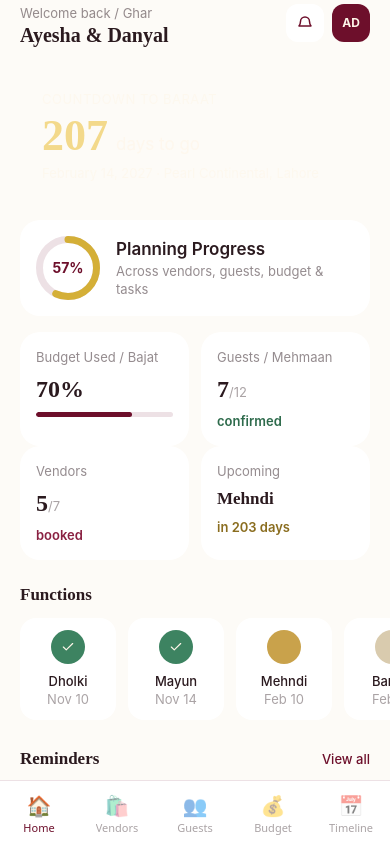
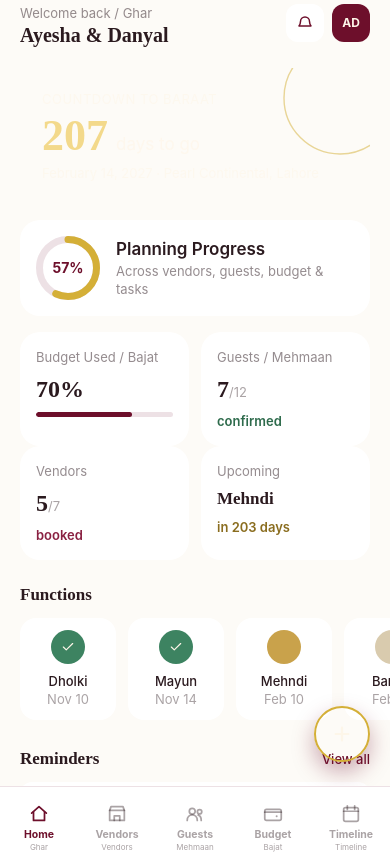
Before and after one commit to AffanHussain15/wedding-management-system, a React Native app: screen /Main in a window 390 px wide. Built offline with nearby package versions, Linux system fonts and the light colour scheme.

Commit message:
Polishing UI

```diff
--- /dev/null
+++ b/src/components/common/Fab.tsx
@@ -0,0 +1,109 @@
+/**
+ * Floating action button. With `actions`, tapping toggles a menu of pills;
+ * otherwise it fires `onPress`.
+ */
+
+import React, { useState } from 'react';
+import { Pressable, StyleSheet, View } from 'react-native';
+
+import { colors, radius, spacing } from '@theme';
+import { AppText } from './AppText';
+import { GradientView } from './GradientView';
+import { Icon } from './Icon';
+
+const GRADIENT = ['#8A2142', '#6D0F2B'] as const;
+
+export interface FabAction {
+  label: string;
+  onPress: () => void;
+}
+
+export interface FabProps {
+  onPress?: () => void;
+  actions?: FabAction[];
+  /** Distance from the bottom (to clear the tab bar). */
+  bottom?: number;
+}
+
+export function Fab({ onPress, actions, bottom = 24 }: FabProps): React.JSX.Element {
+  const [open, setOpen] = useState(false);
+  const hasMenu = !!actions?.length;
+
+  const handlePress = () => {
+    if (hasMenu) setOpen(o => !o);
+    else onPress?.();
+  };
+
+  return (
+    <View style={[styles.wrap, { bottom }]} pointerEvents="box-none">
+      {hasMenu && open ? (
+        <View style={styles.menu}>
+          {actions!.map(a => (
+            <Pressable
+              key={a.label}
+              style={styles.menuItem}
+              onPress={() => {
+                setOpen(false);
+                a.onPress();
+              }}>
+              <AppText variant="label" color={colors.text}>
+                {a.label}
+              </AppText>
+            </Pressable>
+          ))}
+        </View>
+      ) : null}
+
+      <Pressable style={styles.button} onPress={handlePress}>
+        <GradientView colors={GRADIENT} style={styles.fill} />
+        <View style={open ? styles.rotated : undefined}>
+          <Icon name="plus" size={22} color={colors.textOnPrimary} strokeWidth={2.4} />
+        </View>
+      </Pressable>
+    </View>
+  );
+}
+
+const styles = StyleSheet.create({
+  wrap: {
+    position: 'absolute',
+    right: 20,
+    alignItems: 'flex-end',
+    gap: spacing.md,
+  },
+  menu: { alignItems: 'flex-end', gap: spacing.sm },
+  menuItem: {
+    backgroundColor: colors.surface,
+    borderRadius: radius.pill,
+    paddingHorizontal: spacing.base,
+    paddingVertical: spacing.sm + 2,
+    shadowColor: colors.primary,
+    shadowOpacity: 0.18,
+    shadowRadius: 18,
+    shadowOffset: { width: 0, height: 8 },
+    elevation: 6,
+  },
+  button: {
+    width: 56,
+    height: 56,
+    borderRadius: 28,
+    borderWidth: 2,
+    borderColor: colors.accentBright,
+    alignItems: 'center',
+    justifyContent: 'center',
+    shadowColor: colors.primary,
+    shadowOpacity: 0.35,
+    shadowRadius: 22,
+    shadowOffset: { width: 0, height: 10 },
+    elevation: 10,
+  },
+  fill: {
+    position: 'absolute',
+    top: 0,
+    left: 0,
+    right: 0,
+    bottom: 0,
+    borderRadius: 28,
+  },
+  rotated: { transform: [{ rotate: '45deg' }] },
+});
--- a/src/components/common/Icon.tsx
+++ b/src/components/common/Icon.tsx
@@ -20,7 +20,12 @@ export type IconName =
   | 'message'
   | 'send'
   | 'card'
-  | 'calendar';
+  | 'calendar'
+  | 'home'
+  | 'vendors'
+  | 'guests'
+  | 'budget'
+  | 'timeline';
 
 export interface IconProps {
   name: IconName;
@@ -150,5 +155,45 @@ export function Icon({
           <Path d="M8 3v4M16 3v4M4 10h16" {...p} />
         </Svg>
       );
+    case 'home':
+      return (
+        <Svg {...svgProps}>
+          <Path d="M4 11 12 4l8 7" {...p} />
+          <Path d="M6 10v9h12v-9" {...p} />
+        </Svg>
+      );
+    case 'vendors':
+      return (
+        <Svg {...svgProps}>
+          <Path d="M4 8l1.5-4h13L20 8" {...p} />
+          <Path d="M4 8h16v11H4z" {...p} />
+          <Path d="M9 19v-5h6v5" {...p} />
+        </Svg>
+      );
+    case 'guests':
+      return (
+        <Svg {...svgProps}>
+          <Circle cx={9} cy={9} r={3.2} {...p} />
+          <Path d="M3.5 19c0-3.6 2.5-6 5.5-6s5.5 2.4 5.5 6" {...p} />
+          <Circle cx={17} cy={9.5} r={2.4} {...p} />
+          <Path d="M15.5 13.3c2 .5 3.3 2.4 3.3 5.7" {...p} />
+        </Svg>
+      );
+    case 'budget':
+      return (
+        <Svg {...svgProps}>
+          <Rect x={3} y={7} width={18} height={12} rx={2} {...p} />
+          <Path d="M3 10h18" {...p} />
+          <Circle cx={16} cy={14.5} r={1.1} fill={color} />
+        </Svg>
+      );
+    case 'timeline':
+      return (
+        <Svg {...svgProps}>
+          <Rect x={4} y={5} width={16} height={15} rx={2} {...p} />
+          <Path d="M4 9h16" {...p} />
+          <Path d="M8 3v4M16 3v4" {...p} />
+        </Svg>
+      );
   }
 }
--- a/src/components/index.ts
+++ b/src/components/index.ts
@@ -18,6 +18,9 @@ export type { SearchBarProps } from './common/SearchBar';
 
 export { Toast } from './common/Toast';
 export type { ToastProps } from './common/Toast';
+
+export { Fab } from './common/Fab';
+export type { FabProps, FabAction } from './common/Fab';
 
 export { Card } from './common/Card';
 export type { CardProps } from './common/Card';
--- a/src/navigation/MainTabNavigator.tsx
+++ b/src/navigation/MainTabNavigator.tsx
@@ -1,10 +1,12 @@
 /** Bottom tabs: Home · Vendors · Guests · Budget · Timeline. */
 
 import React from 'react';
-import { StyleSheet, Text } from 'react-native';
+import { StyleSheet, Text, View } from 'react-native';
 import { createBottomTabNavigator } from '@react-navigation/bottom-tabs';
+import { useSafeAreaInsets } from 'react-native-safe-area-context';
 
-import { colors, layout } from '@theme';
+import { Icon, type IconName } from '@components';
+import { colors } from '@theme';
 import {
   HomeScreen,
   VendorsScreen,
@@ -17,42 +19,47 @@ import type { MainTabParamList } from './types';
 
 const Tab = createBottomTabNavigator<MainTabParamList>();
 
-// TODO: replace emoji with the design's SVG icons once react-native-svg is added.
-const TAB_ICON: Record<keyof MainTabParamList, string> = {
-  Home: '🏠',
-  Vendors: '🛍️',
-  Guests: '👥',
-  Budget: '💰',
-  Timeline: '📅',
+const TAB_META: Record<
+  keyof MainTabParamList,
+  { label: string; urdu: string; icon: IconName }
+> = {
+  Home: { label: 'Home', urdu: 'Ghar', icon: 'home' },
+  Vendors: { label: 'Vendors', urdu: 'Vendors', icon: 'vendors' },
+  Guests: { label: 'Guests', urdu: 'Mehmaan', icon: 'guests' },
+  Budget: { label: 'Budget', urdu: 'Bajat', icon: 'budget' },
+  Timeline: { label: 'Timeline', urdu: 'Timeline', icon: 'timeline' },
 };
 
-function TabBarIcon({
-  routeName,
-  focused,
-}: {
-  routeName: keyof MainTabParamList;
-  focused: boolean;
-}): React.JSX.Element {
+function TabBarIcon({ name, color }: { name: IconName; color: string }) {
+  return <Icon name={name} size={22} color={color} strokeWidth={1.9} />;
+}
+
+function TabBarLabel({ name, color }: { name: keyof MainTabParamList; color: string }) {
   return (
-    <Text style={[styles.icon, focused ? styles.iconActive : styles.iconInactive]}>
-      {TAB_ICON[routeName]}
-    </Text>
+    <View style={styles.labelWrap}>
+      <Text style={[styles.labelEn, { color }]}>{TAB_META[name].label}</Text>
+      <Text style={styles.labelUr}>{TAB_META[name].urdu}</Text>
+    </View>
   );
 }
 
 export function MainTabNavigator(): React.JSX.Element {
+  const insets = useSafeAreaInsets();
+
   return (
     <Tab.Navigator
       screenOptions={({ route }) => ({
         headerShown: false,
         tabBarActiveTintColor: colors.primary,
         tabBarInactiveTintColor: colors.textMuted,
-        tabBarStyle: styles.tabBar,
-        tabBarLabelStyle: styles.tabLabel,
-        // eslint-disable-next-line react/no-unstable-nested-components -- render prop returning the stable TabBarIcon component
-        tabBarIcon: ({ focused }) => (
-          <TabBarIcon routeName={route.name} focused={focused} />
-        ),
+        tabBarStyle: [
+          styles.tabBar,
+          { height: 58 + insets.bottom, paddingBottom: insets.bottom + 6 },
+        ],
+        // eslint-disable-next-line react/no-unstable-nested-components -- render prop -> stable TabBarIcon
+        tabBarIcon: ({ color }) => <TabBarIcon name={TAB_META[route.name].icon} color={color} />,
+        // eslint-disable-next-line react/no-unstable-nested-components -- render prop -> stable TabBarLabel
+        tabBarLabel: ({ color }) => <TabBarLabel name={route.name} color={color} />,
       })}>
       <Tab.Screen name="Home" component={HomeScreen} />
       <Tab.Screen name="Vendors" component={VendorsScreen} />
@@ -67,11 +74,9 @@ const styles = StyleSheet.create({
   tabBar: {
     backgroundColor: colors.surface,
     borderTopColor: colors.borderSubtle,
-    height: layout.tabBarHeight,
-    paddingTop: 6,
+    paddingTop: 8,
   },
-  tabLabel: { fontSize: 11 },
-  icon: { fontSize: 20 },
-  iconActive: { opacity: 1 },
-  iconInactive: { opacity: 0.5 },
+  labelWrap: { alignItems: 'center' },
+  labelEn: { fontSize: 10.5, fontWeight: '700' },
+  labelUr: { fontSize: 8, color: colors.textMuted, marginTop: 1 },
 });
--- a/src/screens/main/BudgetScreen.tsx
+++ b/src/screens/main/BudgetScreen.tsx
@@ -1,5 +1,5 @@
 import React from 'react';
-import { Pressable, StyleSheet, View } from 'react-native';
+import { StyleSheet, View } from 'react-native';
 
 import {
   ScreenContainer,
@@ -8,7 +8,7 @@ import {
   DonutChart,
   ProgressBar,
   StatusBadge,
-  Icon,
+  Fab,
 } from '@components';
 import { useWedding, selectBudgetTotals } from '@store';
 import type { BudgetCategory } from '@types';
@@ -27,13 +27,9 @@ export function BudgetScreen(): React.JSX.Element {
   }));
 
   return (
+    <View style={styles.screen}>
     <ScreenContainer scroll padded={false} edges={['top']} contentContainerStyle={styles.content}>
-      <View style={styles.header}>
-        <AppText style={typography.serifValue}>Budget / Bajat</AppText>
-        <Pressable style={styles.addButton} onPress={() => nav.navigate('AddExpense')}>
-          <Icon name="plus" size={20} color={colors.primary} />
-        </Pressable>
-      </View>
+      <AppText style={[typography.serifValue, styles.title]}>Budget / Bajat</AppText>
 
       <Card style={styles.summary}>
         <DonutChart segments={segments} size={84} strokeWidth={14}>
@@ -54,6 +50,8 @@ export function BudgetScreen(): React.JSX.Element {
         ))}
       </View>
     </ScreenContainer>
+      <Fab onPress={() => nav.navigate('AddExpense')} />
+    </View>
   );
 }
 
@@ -106,21 +104,9 @@ function CategoryCard({ category, color }: { category: BudgetCategory; color: st
 }
 
 const styles = StyleSheet.create({
+  screen: { flex: 1 },
   content: { paddingHorizontal: 20, paddingTop: spacing.xs, paddingBottom: spacing.xxl },
-  header: {
-    flexDirection: 'row',
-    alignItems: 'center',
-    justifyContent: 'space-between',
-    marginBottom: spacing.base,
-  },
-  addButton: {
-    width: 38,
-    height: 38,
-    borderRadius: 12,
-    backgroundColor: colors.surface,
-    alignItems: 'center',
-    justifyContent: 'center',
-  },
+  title: { marginBottom: spacing.base },
   summary: {
     flexDirection: 'row',
     alignItems: 'center',
--- a/src/screens/main/GuestsScreen.tsx
+++ b/src/screens/main/GuestsScreen.tsx
@@ -11,6 +11,7 @@ import {
   Avatar,
   Icon,
   Toast,
+  Fab,
 } from '@components';
 import { useWedding, selectGuestCounts } from '@store';
 import { GUEST_FILTERS, RSVP_STATUSES } from '@constants';
@@ -57,12 +58,7 @@ export function GuestsScreen(): React.JSX.Element {
   return (
     <View style={styles.flex}>
       <ScreenContainer scroll padded={false} edges={['top']} contentContainerStyle={styles.content}>
-        <View style={styles.header}>
-          <AppText style={typography.serifValue}>Guests / Mehmaan</AppText>
-          <Pressable style={styles.addButton} onPress={() => nav.navigate('AddGuest')}>
-            <Icon name="plus" size={20} color={colors.primary} />
-          </Pressable>
-        </View>
+        <AppText style={[typography.serifValue, styles.title]}>Guests / Mehmaan</AppText>
 
         <View style={styles.stats}>
           <MiniStat value={counts.confirmed} label="Confirmed" color={colors.successText} />
@@ -99,6 +95,7 @@ export function GuestsScreen(): React.JSX.Element {
         </View>
       </ScreenContainer>
 
+      <Fab onPress={() => nav.navigate('AddGuest')} />
       <Toast message={toast} visible={!!toast} />
     </View>
   );
@@ -150,20 +147,7 @@ function GuestRow({
 const styles = StyleSheet.create({
   flex: { flex: 1 },
   content: { paddingHorizontal: 20, paddingTop: spacing.xs, paddingBottom: spacing.xxl },
-  header: {
-    flexDirection: 'row',
-    alignItems: 'center',
-    justifyContent: 'space-between',
-    marginBottom: spacing.base,
-  },
-  addButton: {
-    width: 38,
-    height: 38,
-    borderRadius: 12,
-    backgroundColor: colors.surface,
-    alignItems: 'center',
-    justifyContent: 'center',
-  },
+  title: { marginBottom: spacing.base },
   stats: { flexDirection: 'row', gap: spacing.sm, marginBottom: spacing.md },
   miniStat: {
     flex: 1,
--- a/src/screens/main/HomeScreen.tsx
+++ b/src/screens/main/HomeScreen.tsx
@@ -1,5 +1,6 @@
 import React from 'react';
 import { Pressable, ScrollView, StyleSheet, View } from 'react-native';
+import Svg, { Circle } from 'react-native-svg';
 
 import {
   ScreenContainer,
@@ -11,6 +12,7 @@ import {
   StatCard,
   SectionHeader,
   Icon,
+  Fab,
 } from '@components';
 import {
   useWedding,
@@ -48,6 +50,7 @@ export function HomeScreen(): React.JSX.Element {
     nav.navigate('Main', { screen });
 
   return (
+    <View style={styles.screen}>
     <ScreenContainer scroll padded={false} edges={['top']} contentContainerStyle={styles.content}>
       {/* Header */}
       <View style={styles.header}>
@@ -73,6 +76,9 @@ export function HomeScreen(): React.JSX.Element {
 
       {/* Countdown hero */}
       <GradientView colors={['#7A1230', '#4E0A1D']} style={styles.hero}>
+        <Svg width={120} height={120} viewBox="0 0 120 120" style={styles.heroRing}>
+          <Circle cx={60} cy={60} r={56} fill="none" stroke={colors.accentBright} strokeWidth={1.4} />
+        </Svg>
         <AppText style={styles.heroLabel}>COUNTDOWN TO BARAAT</AppText>
         <View style={styles.heroRow}>
           <AppText style={[typography.serifDisplay, { color: colors.goldSoft }]}>
@@ -193,6 +199,15 @@ export function HomeScreen(): React.JSX.Element {
         <ToolTile label="Profile" icon="profile" onPress={() => nav.navigate('Profile')} />
       </View>
     </ScreenContainer>
+
+      <Fab
+        actions={[
+          { label: '+ Add Vendor', onPress: () => nav.navigate('AddVendor') },
+          { label: '+ Add Guest', onPress: () => nav.navigate('AddGuest') },
+          { label: '+ Add Expense', onPress: () => nav.navigate('AddExpense') },
+        ]}
+      />
+    </View>
   );
 }
 
@@ -218,6 +233,7 @@ function ToolTile({
 }
 
 const styles = StyleSheet.create({
+  screen: { flex: 1 },
   content: {
     paddingHorizontal: 20,
     paddingTop: spacing.xs,
@@ -256,6 +272,7 @@ const styles = StyleSheet.create({
     padding: 22,
     marginBottom: spacing.base,
   },
+  heroRing: { position: 'absolute', top: -30, right: -30, opacity: 0.5 },
   heroLabel: {
     ...typography.caption,
     color: HERO_TEXT,
--- a/src/screens/main/VendorsScreen.tsx
+++ b/src/screens/main/VendorsScreen.tsx
@@ -1,5 +1,5 @@
 import React, { useMemo, useState } from 'react';
-import { Pressable, ScrollView, StyleSheet, View } from 'react-native';
+import { ScrollView, StyleSheet, View } from 'react-native';
 
 import {
   ScreenContainer,
@@ -9,7 +9,7 @@ import {
   FilterChip,
   StatusBadge,
   Avatar,
-  Icon,
+  Fab,
 } from '@components';
 import { useWedding } from '@store';
 import { VENDOR_FILTERS } from '@constants';
@@ -37,13 +37,9 @@ export function VendorsScreen(): React.JSX.Element {
   );
 
   return (
+    <View style={styles.screen}>
     <ScreenContainer scroll padded={false} edges={['top']} contentContainerStyle={styles.content}>
-      <View style={styles.header}>
-        <AppText style={typography.serifValue}>Vendors</AppText>
-        <Pressable style={styles.addButton} onPress={() => nav.navigate('AddVendor')}>
-          <Icon name="plus" size={20} color={colors.primary} />
-        </Pressable>
-      </View>
+      <AppText style={[typography.serifValue, styles.title]}>Vendors</AppText>
 
       <SearchBar value={search} onChangeText={setSearch} placeholder="Search vendors" />
 
@@ -72,6 +68,8 @@ export function VendorsScreen(): React.JSX.Element {
         ) : null}
       </View>
     </ScreenContainer>
+      <Fab onPress={() => nav.navigate('AddVendor')} />
+    </View>
   );
 }
 
@@ -104,21 +102,9 @@ function VendorRow({ vendor, onPress }: { vendor: Vendor; onPress: () => void })
 }
 
 const styles = StyleSheet.create({
+  screen: { flex: 1 },
   content: { paddingHorizontal: 20, paddingTop: spacing.xs, paddingBottom: spacing.xxl },
-  header: {
-    flexDirection: 'row',
-    alignItems: 'center',
-    justifyContent: 'space-between',
-    marginBottom: spacing.base,
-  },
-  addButton: {
-    width: 38,
-    height: 38,
-    borderRadius: 12,
-    backgroundColor: colors.surface,
-    alignItems: 'center',
-    justifyContent: 'center',
-  },
+  title: { marginBottom: spacing.base },
   filters: { marginHorizontal: -20, marginTop: spacing.md },
   filtersContent: { paddingHorizontal: 20, gap: spacing.sm },
   list: { gap: spacing.md, marginTop: spacing.base },
```
